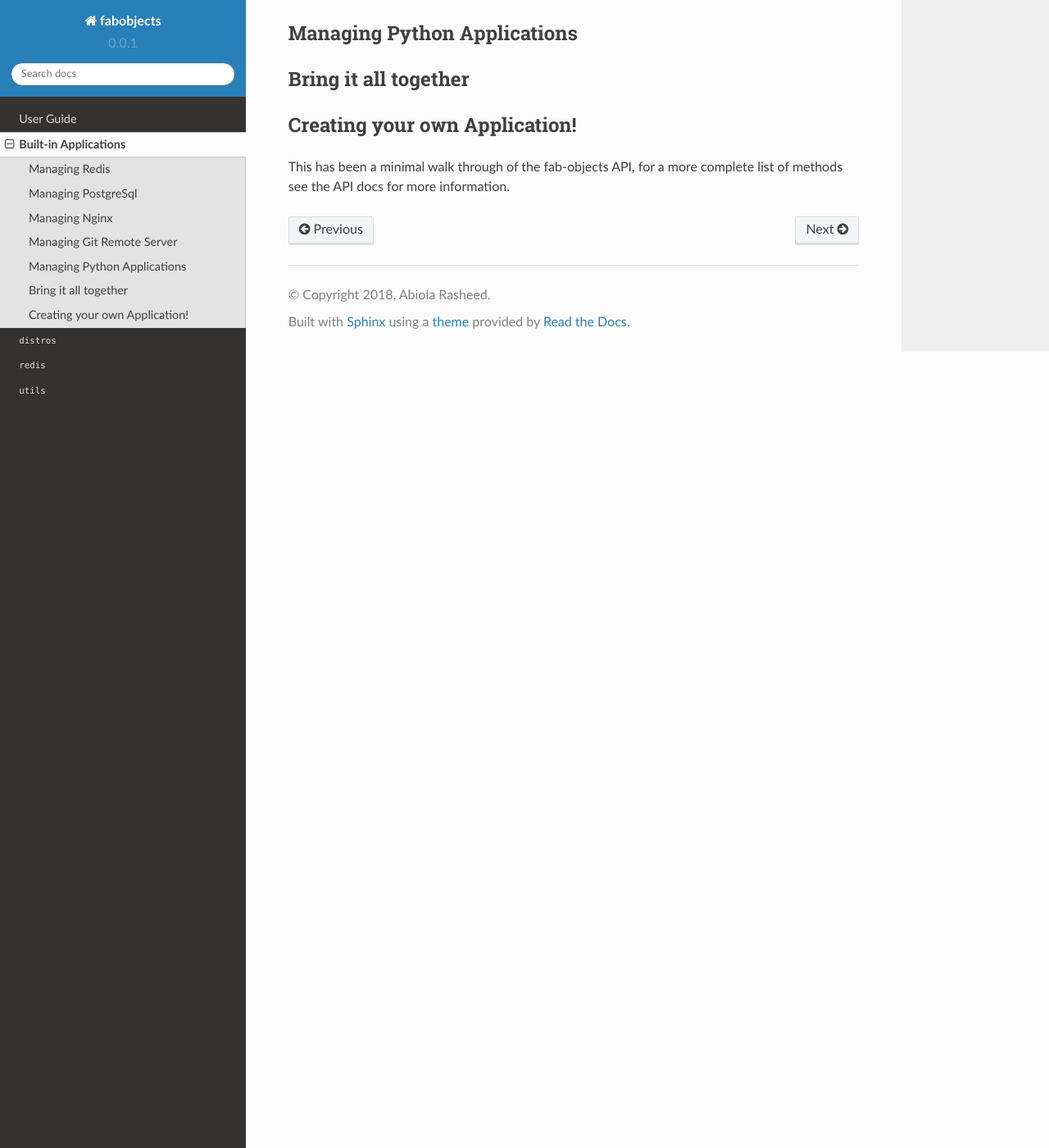
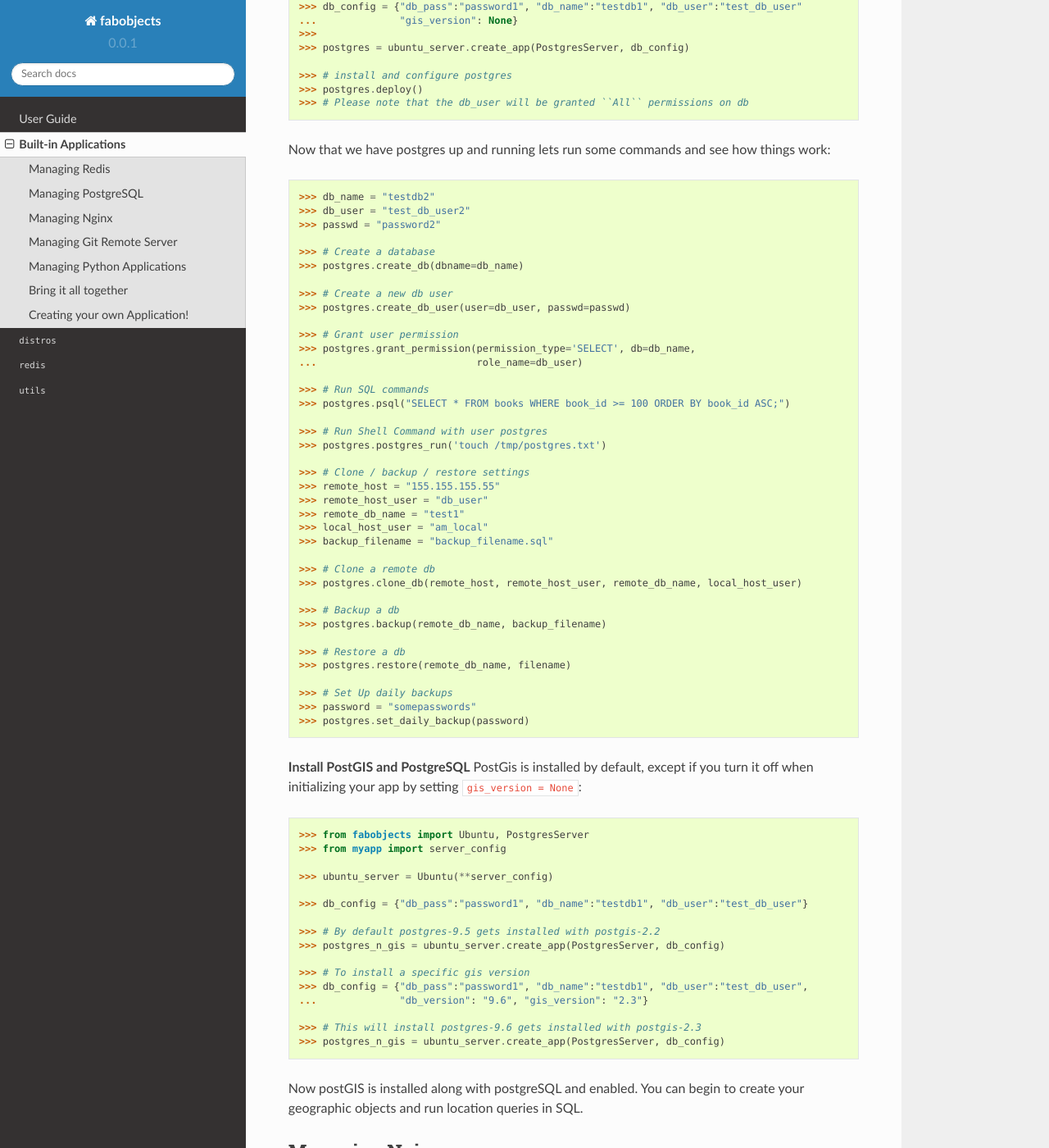
Before and after one commit to abiolarasheed/fabobjects, a Sphinx documentation site: the page built from docs/source/applications.rst, in a window 1280 px wide and 1400 px high, scrolled down 2502 px. Shown: the whole window at 82% size. Built offline with Sphinx 7.4.7 and the Read the Docs theme 2.0.0, drawn with Linux system fonts in a browser that asks for light colours; some of the changed text lies outside the part shown.

Commit message:
Updated docs

```diff
--- a/docs/source/applications.rst
+++ b/docs/source/applications.rst
@@ -122,9 +122,93 @@ open our firewalls to allow connection from the client to the server::
     "Hello"
 
 
-Managing PostgreSql
+Managing PostgreSQL
 ======================
-For this example we will install and configure redis on our server::
+PostgreSQL, is an object-relational database management system often
+used in many python applications. Configuring and managing postgres
+is relatively simple with fab-objects::
+
+    >>> from fabobjects import PostgresServer
+
+    >>> # Note if gis_version is not set to None PostGis will we installed along with Postgres
+    >>> db_config = {"db_pass":"password1", "db_name":"testdb1", "db_user":"test_db_user"
+    ...              "gis_version": None}
+    >>>
+    >>> postgres = ubuntu_server.create_app(PostgresServer, db_config)
+
+    >>> # install and configure postgres
+    >>> postgres.deploy()
+    >>> # Please note that the db_user will be granted ``All`` permissions on db
+
+
+Now that we have postgres up and running lets run some commands and see how things work::
+
+    >>> db_name = "testdb2"
+    >>> db_user = "test_db_user2"
+    >>> passwd = "password2"
+
+    >>> # Create a database
+    >>> postgres.create_db(dbname=db_name)
+
+    >>> # Create a new db user
+    >>> postgres.create_db_user(user=db_user, passwd=passwd)
+
+    >>> # Grant user permission
+    >>> postgres.grant_permission(permission_type='SELECT', db=db_name,
+    ...                           role_name=db_user)
+
+    >>> # Run SQL commands
+    >>> postgres.psql("SELECT * FROM books WHERE book_id >= 100 ORDER BY book_id ASC;")
+
+    >>> # Run Shell Command with user postgres
+    >>> postgres.postgres_run('touch /tmp/postgres.txt')
+
+    >>> # Clone / backup / restore settings
+    >>> remote_host = "155.155.155.55"
+    >>> remote_host_user = "db_user"
+    >>> remote_db_name = "test1"
+    >>> local_host_user = "am_local"
+    >>> backup_filename = "backup_filename.sql"
+
+    >>> # Clone a remote db
+    >>> postgres.clone_db(remote_host, remote_host_user, remote_db_name, local_host_user)
+
+    >>> # Backup a db
+    >>> postgres.backup(remote_db_name, backup_filename)
+
+    >>> # Restore a db
+    >>> postgres.restore(remote_db_name, filename)
+
+    >>> # Set Up daily backups
+    >>> password = "somepasswords"
+    >>> postgres.set_daily_backup(password)
+
+
+**Install PostGIS and PostgreSQL**
+PostGis is installed by default, except if you turn it off when initializing your app by
+setting ``gis_version = None``::
+
+
+    >>> from fabobjects import Ubuntu, PostgresServer
+    >>> from myapp import server_config
+
+    >>> ubuntu_server = Ubuntu(**server_config)
+
+    >>> db_config = {"db_pass":"password1", "db_name":"testdb1", "db_user":"test_db_user"}
+
+    >>> # By default postgres-9.5 gets installed with postgis-2.2
+    >>> postgres_n_gis = ubuntu_server.create_app(PostgresServer, db_config)
+
+    >>> # To install a specific gis version
+    >>> db_config = {"db_pass":"password1", "db_name":"testdb1", "db_user":"test_db_user",
+    ...              "db_version": "9.6", "gis_version": "2.3"}
+
+    >>> # This will install postgres-9.6 gets installed with postgis-2.3
+    >>> postgres_n_gis = ubuntu_server.create_app(PostgresServer, db_config)
+
+
+Now postGIS is installed along with postgreSQL and enabled. You can
+begin to create your geographic objects and run location queries in SQL.
 
 
 Managing Nginx
--- a/docs/source/index.rst
+++ b/docs/source/index.rst
@@ -1,7 +1,7 @@
 fab-objects: A Simple Python DevOps-Tool!
 ==========================================
 **fab-objects** is a high-level Python library useful for performing common Unix system administration task, by providing
-a set of Python Classes for executing shell command on a remote system via SSH. It presents a unified, familiar API that
+a set of Python Classes for executing shell commands on a remote system via SSH. It presents a unified, familiar API that
 allows you to logically plan deployments and maintenance.
 
 fab-objects is a light-weight wrapper around the `Fabric <http://fabfile.org>`_ library.
```
